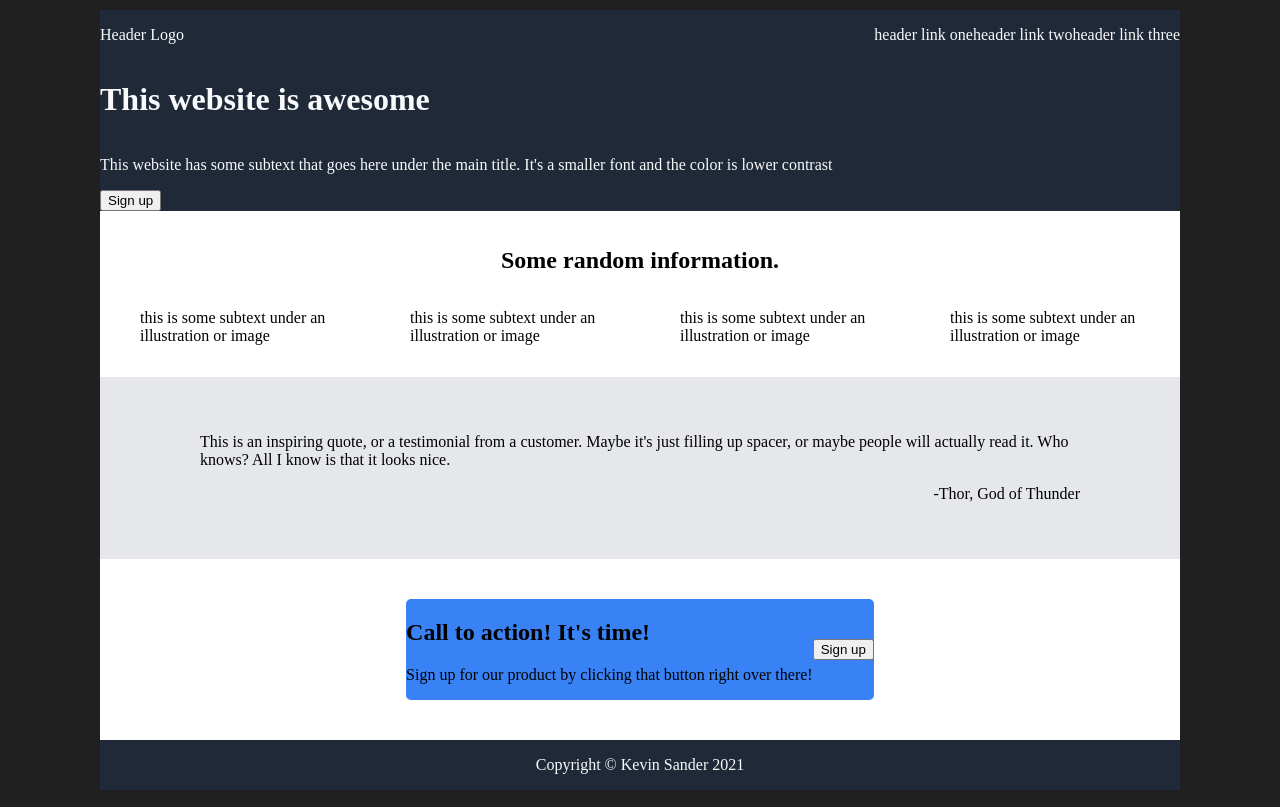
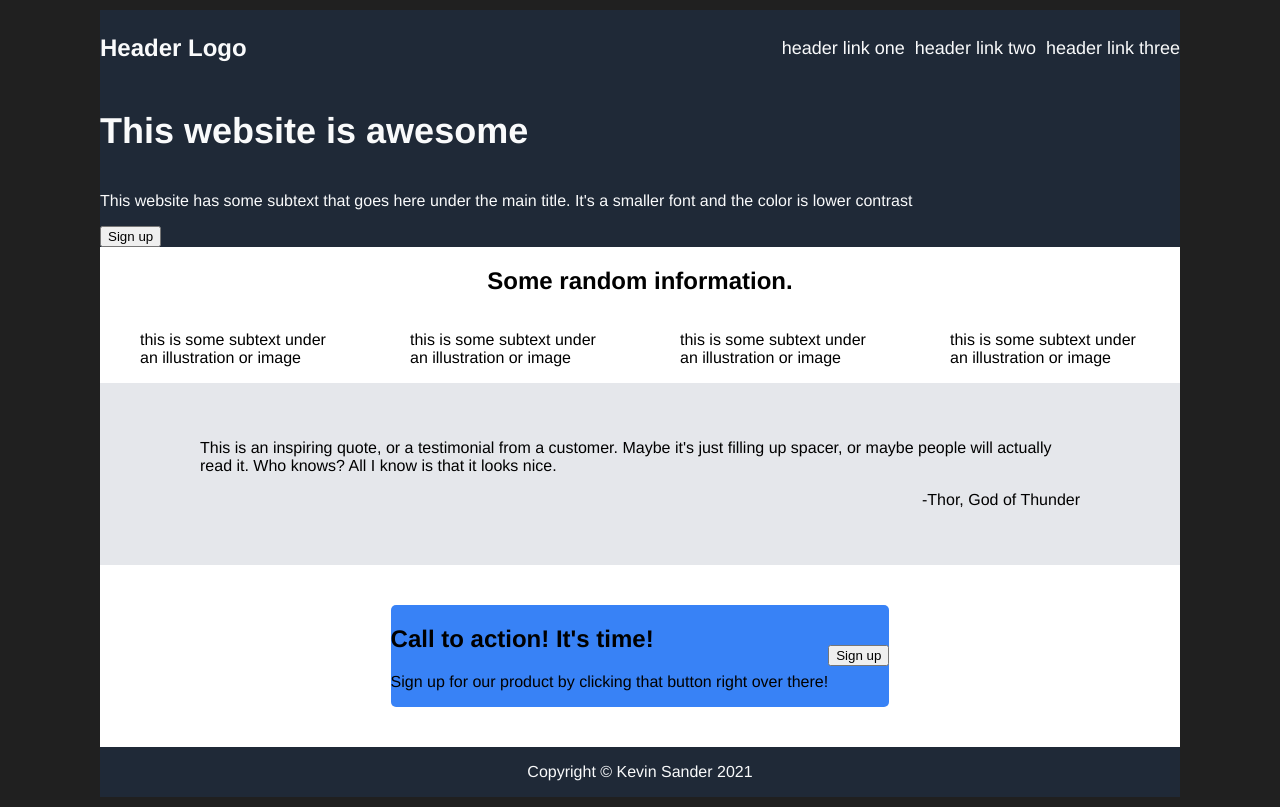
Before and after one commit to kevintsander/odin-flexbox-landingpage, a plain HTML site: page pages/index.html in a window 1280 px wide. Drawn offline with Linux system fonts and the light colour scheme.

Commit message:
updated font styling

```diff
--- a/style/style.css
+++ b/style/style.css
@@ -18,6 +18,7 @@ body {
     flex-direction: column;
 
     background-color: #202020;
+    font-family: Helvetica, sans-serif;
 }
 
 header {
@@ -28,17 +29,32 @@ header {
 header, footer {
     color: #F9FAFB;
     background-color: #1F2937;
+}
 
+h1 {
+    font-size: 48px;
+    font-weight: 800;
+}
+
+#header-logo {
+    font-size: 24px;
+    font-weight: 700;
+    white-space: nowrap;
 }
 
 .header-top-bar {
     display: flex;
+    align-items: center;
     justify-content: space-between;
 }
 
 .header-top-bar ul {
     display: flex;
+    gap: 10px;
+
+    font-size: 18px;
     list-style-type: none;
+    white-space: nowrap;
 }
 
 .header-content-bar {
@@ -49,6 +65,11 @@ header, footer {
     display: flex;
     flex-direction: column;
     align-items: flex-start;
+}
+
+.header-content h1 {
+    font-size: 36px;
+    font-weight: 800;
 }
 
 .info {
```
